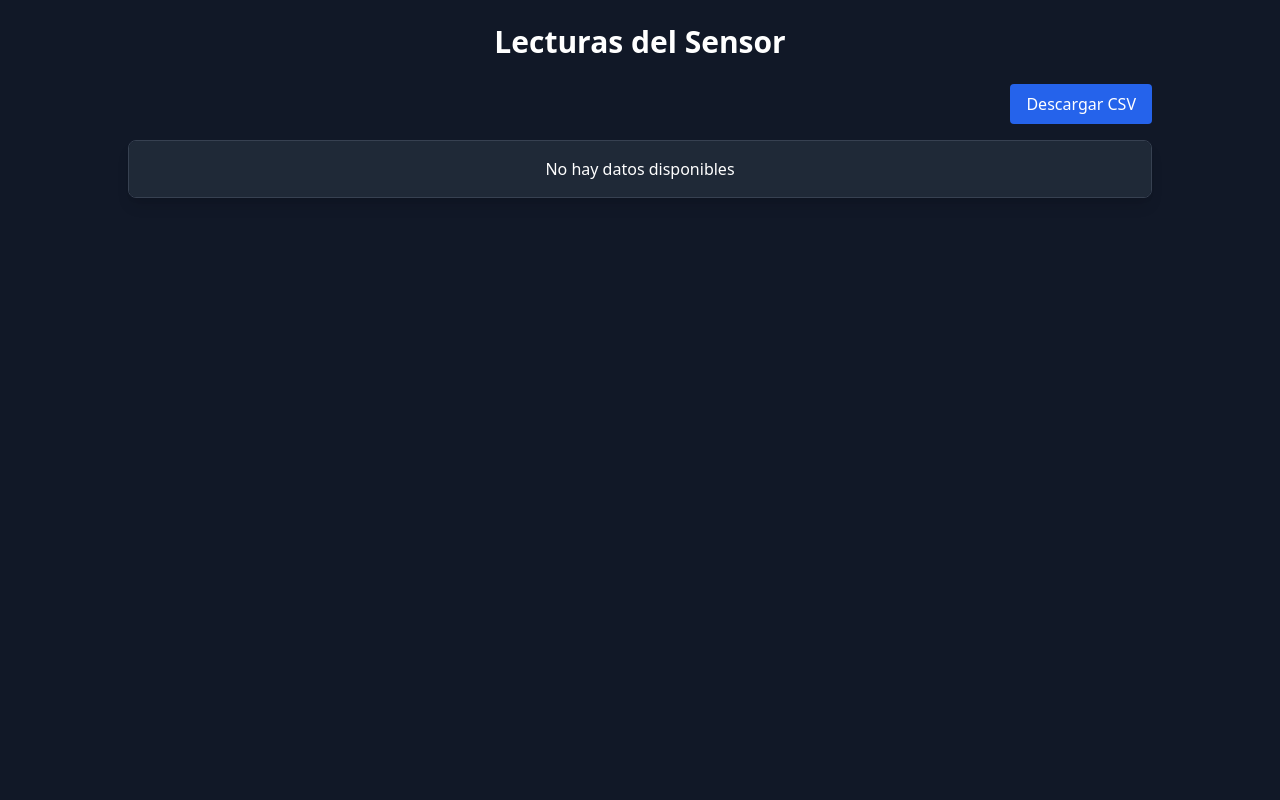
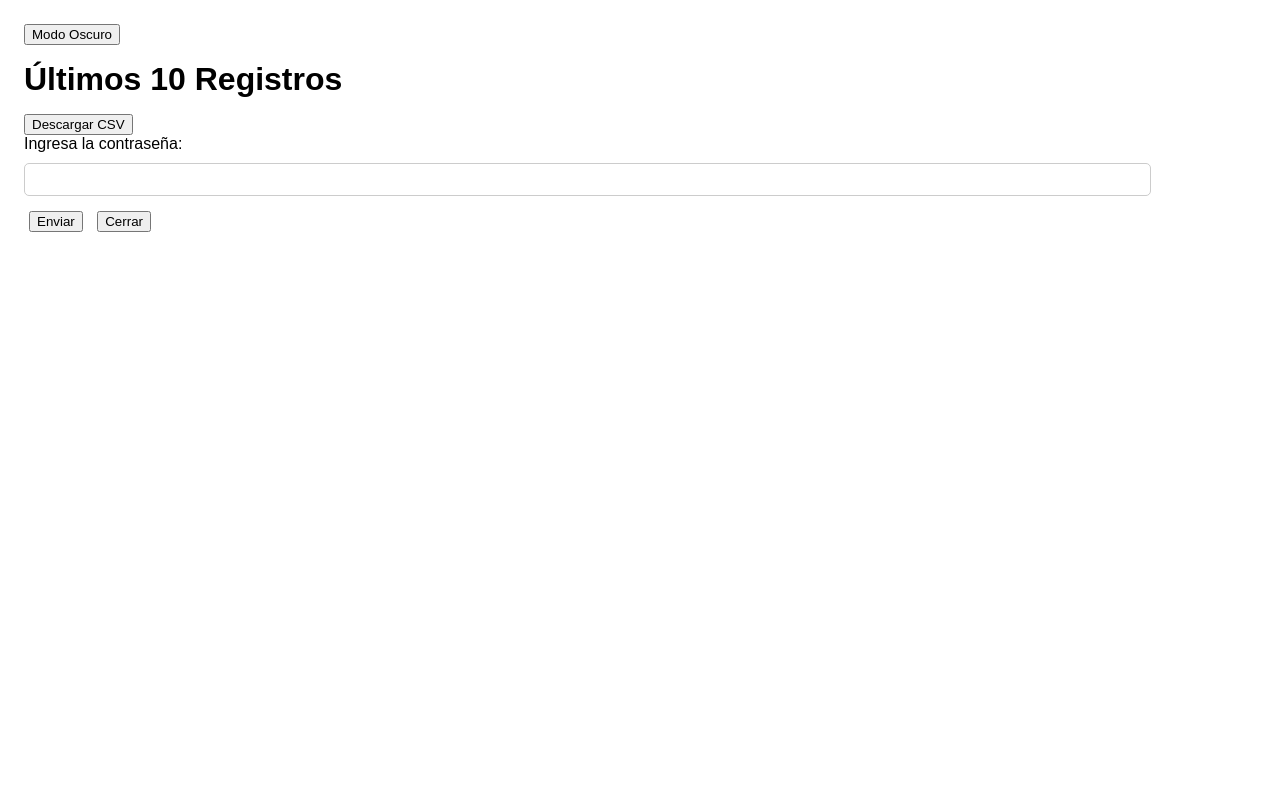
Before and after one commit to msuchiha26/condensador_01, a Flask app: page / in a window 1280 px wide. Run offline with Flask 3, Linux system fonts and the light colour scheme; data that the repository does not hold is empty; some libraries are stand-ins or nearby versions.

Commit message:
Update index.html

```diff
--- a/templates/index.html
+++ b/templates/index.html
@@ -1,137 +1,189 @@
 <!DOCTYPE html>
-<html lang="es" class="dark">
+<html lang="es">
 <head>
   <meta charset="UTF-8" />
-  <meta name="viewport" content="width=device-width, initial-scale=1.0" />
-  <title>Monitor de Sensores</title>
-  <script src="https://cdn.tailwindcss.com"></script>
+  <title>Dashboard de Sensores</title>
+  <meta name="viewport" content="width=device-width, initial-scale=1" />
   <script>
-    tailwind.config = {
-      darkMode: 'class',
-    };
+    async function openModal() {
+      document.getElementById("modal").style.display = "block";
+      document.getElementById("password").value = "";
+      document.getElementById("modalMessage").textContent = "";
+      document.getElementById("password").focus();
+    }
 
-    function fetchData() {
-      fetch("/api/data")
-        .then((response) => response.json())
-        .then((data) => {
-          const table = document.getElementById("data-table");
-          table.innerHTML = "";
+    function closeModal() {
+      document.getElementById("modal").style.display = "none";
+    }
 
-          if (data.length === 0) {
-            table.innerHTML = "<tr><td class='text-center py-4' colspan='100%'>No hay datos disponibles</td></tr>";
+    async function submitPassword(event) {
+      event.preventDefault();
+
+      const passwordInput = document.getElementById("password");
+      const modalMessage = document.getElementById("modalMessage");
+      modalMessage.textContent = "";
+
+      const password = passwordInput.value.trim();
+      if (!password) {
+        modalMessage.textContent = "Por favor, ingresa la contraseña.";
+        modalMessage.style.color = "red";
         return;
       }
 
-          const headers = Object.keys(data[0]);
-          const thead = document.createElement("thead");
-          const headerRow = document.createElement("tr");
-          headers.forEach((key) => {
-            const th = document.createElement("th");
-            th.textContent = key;
-            th.className = "px-4 py-2 border-b text-left text-sm font-medium text-gray-300";
-            headerRow.appendChild(th);
+      try {
+        const response = await fetch("/download_csv", {
+          method: "POST",
+          headers: { "Content-Type": "application/x-www-form-urlencoded" },
+          body: new URLSearchParams({ password }),
         });
-          thead.appendChild(headerRow);
-          table.appendChild(thead);
 
-          const tbody = document.createElement("tbody");
-          data.forEach((row) => {
-            const tr = document.createElement("tr");
-            headers.forEach((key) => {
-              const td = document.createElement("td");
-              td.textContent = row[key];
-              td.className = "px-4 py-2 border-b text-sm text-gray-200";
-              tr.appendChild(td);
-            });
-            tbody.appendChild(tr);
-          });
-          table.appendChild(tbody);
-        })
-        .catch((error) => {
-          console.error("Error al cargar datos:", error);
-        });
+        if (!response.ok) {
+          if (response.status === 401) {
+            modalMessage.textContent = "Contraseña incorrecta.";
+            modalMessage.style.color = "red";
+          } else {
+            modalMessage.textContent = "Error al descargar el archivo.";
+            modalMessage.style.color = "red";
+          }
+          return;
         }
 
-    function showModal() {
-      document.getElementById("modal").classList.remove("hidden");
-    }
+        const blob = await response.blob();
+        const url = window.URL.createObjectURL(blob);
 
-    function hideModal() {
-      document.getElementById("modal").classList.add("hidden");
-    }
-
-    function downloadCSV() {
-      const password = document.getElementById("password").value;
-      fetch("/download", {
-        method: "POST",
-        headers: {
-          "Content-Type": "application/x-www-form-urlencoded"
-        },
-        body: `password=${encodeURIComponent(password)}`
-      })
-        .then(response => {
-          if (response.status === 403) {
-            alert("Contraseña incorrecta");
-            return;
-          }
-          return response.blob();
-        })
-        .then(blob => {
-          if (blob) {
-            const url = window.URL.createObjectURL(blob);
         const a = document.createElement("a");
         a.href = url;
         a.download = "datos.csv";
+        document.body.appendChild(a);
         a.click();
-            hideModal();
-            fetchData(); // Actualizar la tabla
+        a.remove();
+        window.URL.revokeObjectURL(url);
+
+        modalMessage.textContent = "Archivo descargado correctamente.";
+        modalMessage.style.color = "green";
+        passwordInput.value = "";
+
+        // Opcional: cerrar modal tras descarga
+        setTimeout(() => {
+          closeModal();
+        }, 1500);
+@@ -119,11 +118,21 @@
+        closeModal();
       }
-        })
-        .catch(err => {
-          console.error("Error al descargar:", err);
+    };
+
+    // Modo oscuro toggle
+    document.addEventListener("DOMContentLoaded", () => {
+      document.getElementById("toggleDarkMode").addEventListener("click", () => {
+        document.body.classList.toggle("dark-mode");
       });
+    });
+  </script>
+  <style>
+    body {
+      font-family: sans-serif;
+      padding: 1rem;
+      background-color: white;
+      color: black;
+      transition: background-color 0.3s, color 0.3s;
+    }
+    h1 {
+      margin-bottom: 1rem;
+@@ -132,11 +141,13 @@
+      border-collapse: collapse;
+      width: 100%;
+      margin-top: 1rem;
+      transition: border-color 0.3s;
+    }
+    th, td {
+      border: 1px solid #ccc;
+      padding: 8px;
+      text-align: center;
+      transition: border-color 0.3s, background-color 0.3s;
+    }
+    th {
+      background-color: #f2f2f2;
+@@ -149,6 +160,7 @@
+      border-radius: 5px;
+      cursor: pointer;
+      margin-bottom: 1rem;
+      transition: background-color 0.3s;
+    }
+    button:hover {
+      background-color: #0056b3;
+@@ -174,13 +186,15 @@
+      width: 300px;
+      box-shadow: 0 5px 15px rgba(0,0,0,0.3);
+      text-align: center;
+      transition: background-color 0.3s, color 0.3s;
+    }
+    #modalContent input[type="password"] {
+      width: 90%;
+      padding: 8px;
+      margin: 10px 0;
+      border-radius: 5px;
+      border: 1px solid #ccc;
+      transition: background-color 0.3s, color 0.3s, border-color 0.3s;
+    }
+    #modalContent button {
+      margin: 5px;
+@@ -191,29 +205,59 @@
+      font-weight: bold;
+      min-height: 20px;
     }
 
-    setInterval(fetchData, 20000);
-    window.onload = fetchData;
-  </script>
+    /* Modo oscuro */
+    .dark-mode {
+      background-color: #121212;
+      color: #e0e0e0;
+    }
+    .dark-mode table, .dark-mode th, .dark-mode td {
+      border-color: #444;
+    }
+    .dark-mode th {
+      background-color: #222;
+    }
+    .dark-mode button {
+      background-color: #1a73e8;
+      color: white;
+    }
+    .dark-mode button:hover {
+      background-color: #135abf;
+    }
+    .dark-mode #modalContent {
+      background-color: #1f1f1f;
+      color: #e0e0e0;
+    }
+    .dark-mode #modalContent input[type="password"] {
+      background-color: #333;
+      color: #eee;
+      border: 1px solid #555;
+    }
+  </style>
 </head>
-<body class="bg-gray-900 text-white min-h-screen p-6">
+<body>
+  <button id="toggleDarkMode">Modo Oscuro</button>
 
-  <div class="max-w-5xl mx-auto">
-    <h1 class="text-3xl font-bold text-center mb-6">Lecturas del Sensor</h1>
+  <h1>Últimos 10 Registros</h1>
 
-    <div class="flex justify-end mb-4">
-      <button onclick="showModal()" class="bg-blue-600 hover:bg-blue-700 text-white font-medium py-2 px-4 rounded">
-        Descargar CSV
-      </button>
-    </div>
+  <button onclick="openModal()">Descargar CSV</button>
 
-    <div class="overflow-x-auto rounded-lg shadow-lg border border-gray-700">
-      <table id="data-table" class="min-w-full bg-gray-800"></table>
+  <table id="data-table">
+    <thead></thead>
+    <tbody></tbody>
+  </table>
+
+  <!-- Modal -->
+  <div id="modal">
+    <div id="modalContent">
+      <form id="passwordForm" onsubmit="submitPassword(event)">
+        <label for="password">Ingresa la contraseña:</label><br />
+        <input type="password" id="password" name="password" autocomplete="off" required /><br />
+        <button type="submit">Enviar</button>
+        <button type="button" onclick="closeModal()">Cerrar</button>
+        <div id="modalMessage"></div>
+      </form>
     </div>
   </div>
-
-  <!-- Modal -->
-  <div id="modal" class="fixed inset-0 flex items-center justify-center bg-black bg-opacity-50 hidden z-50">
-    <div class="bg-gray-800 p-6 rounded-lg shadow-xl w-80">
-      <h2 class="text-lg font-semibold mb-4">Introduce la contraseña</h2>
-      <input
-        type="password"
-        id="password"
-        placeholder="Contraseña"
-        class="w-full px-4 py-2 rounded bg-gray-900 text-white border border-gray-600 mb-4"
-      />
-      <div class="flex justify-end space-x-2">
-        <button onclick="downloadCSV()" class="bg-green-600 hover:bg-green-700 text-white px-4 py-2 rounded">
-          Descargar
-        </button>
-        <button onclick="hideModal()" class="bg-red-600 hover:bg-red-700 text-white px-4 py-2 rounded">
-          Cancelar
-        </button>
-      </div>
-    </div>
-  </div>
-
 </body>
 </html>
```
Lines whose indentation alone changed are shown as unchanged.
